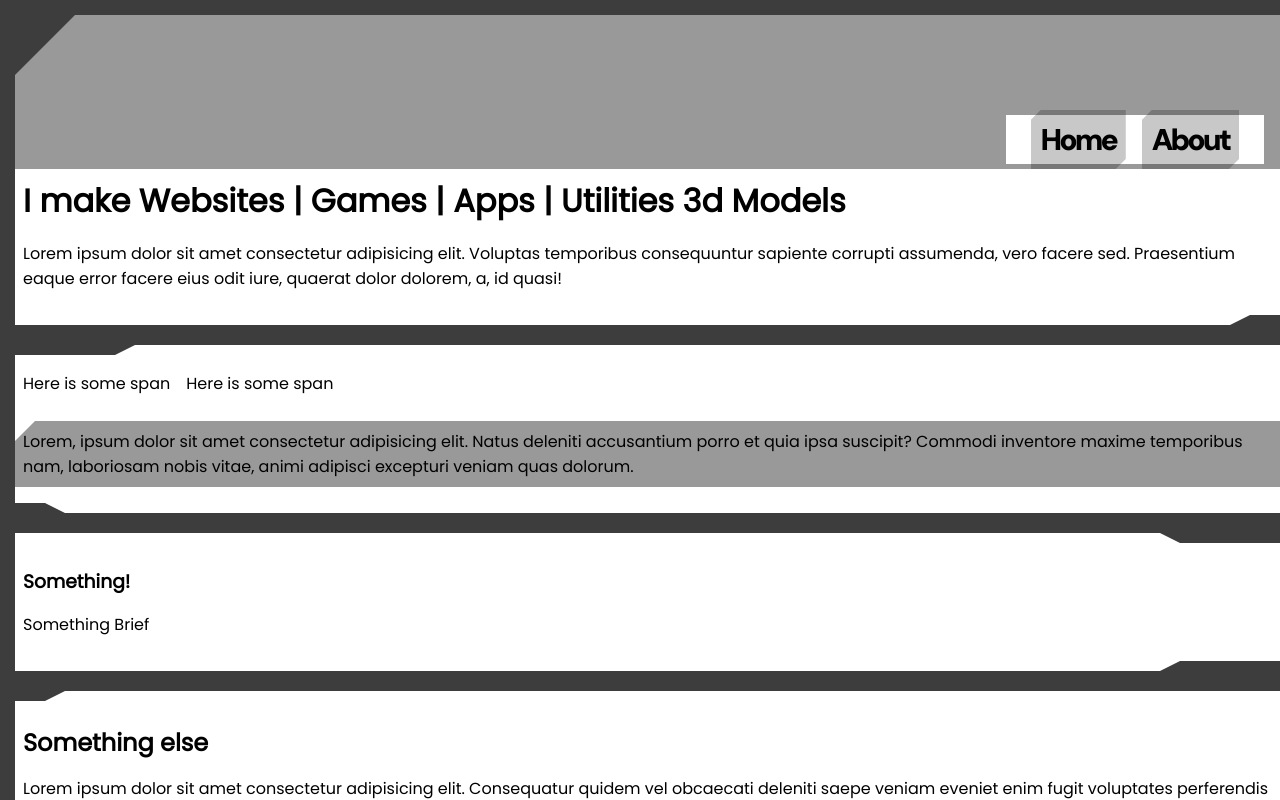
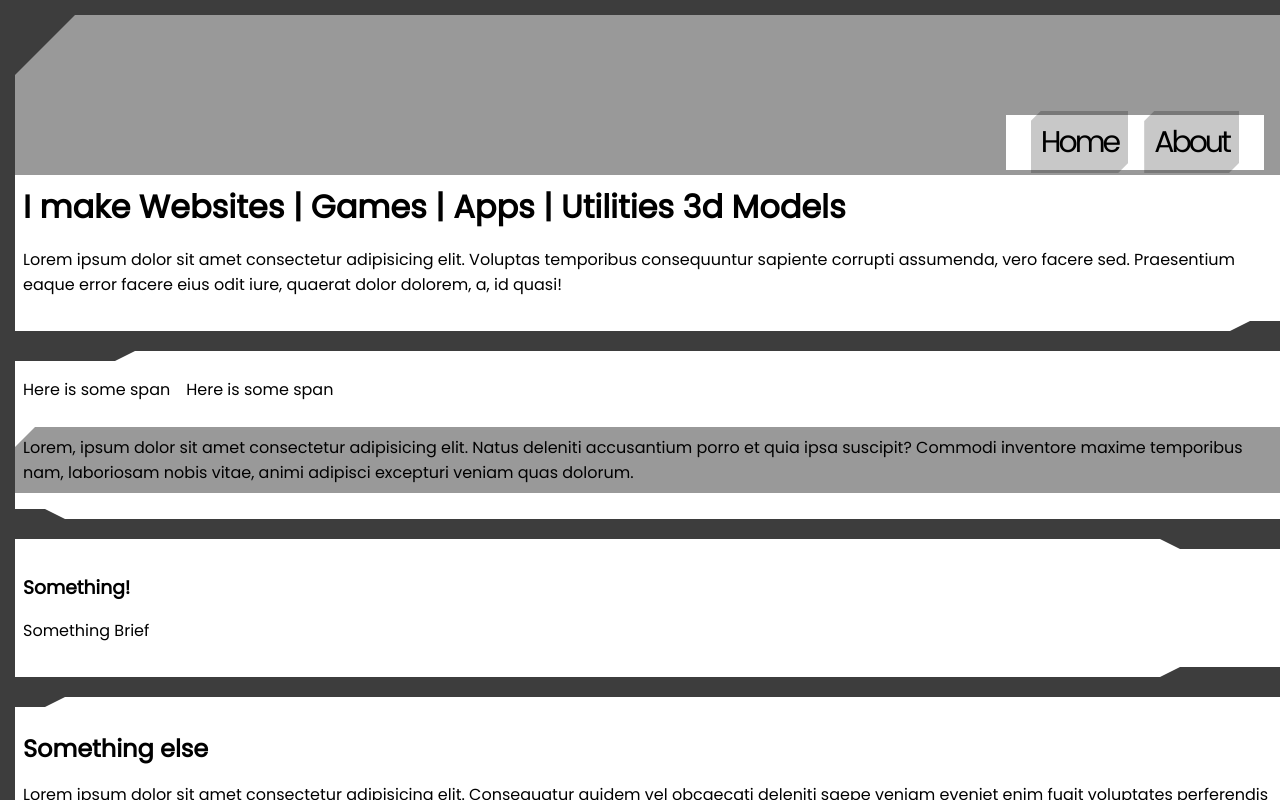
Before and after one commit to ChrisJackem/port_app, a Next.js app: page / in a window 1280 px wide. Shown: the top 800 px of the page. Built offline with nearby package versions, Linux system fonts and the light colour scheme.

Commit message:
DM Sans error 4

```diff
--- a/src/components/nav_bar.tsx
+++ b/src/components/nav_bar.tsx
@@ -2,14 +2,14 @@
 import Link from 'next/link';
 import { usePathname } from 'next/navigation';
 import React from 'react';
-import { DM_Sans } from "next/font/google";
+//import { DM_Sans } from "next/font/google";
 import './nav_bar.css'
 
-const blk = DM_Sans({
+/* const blk = DM_Sans({
     subsets:['latin'],
     style: "normal",
     weight: '900'
-});
+}); */
 
 const NavBar = () => {
   return (
@@ -29,7 +29,7 @@ export function NavLink({ name, href }: {name: string, href: string}){
   return <li>
     <Link
       href={href}
-      className={`link ${pathName === href ? 'active' : ''} ${blk.className} chip-tl-br`}
+      className={`link ${pathName === href ? 'active' : ''} ${'blk.className'} chip-tl-br`}
     >{name}
     </Link>
   </li>
```
